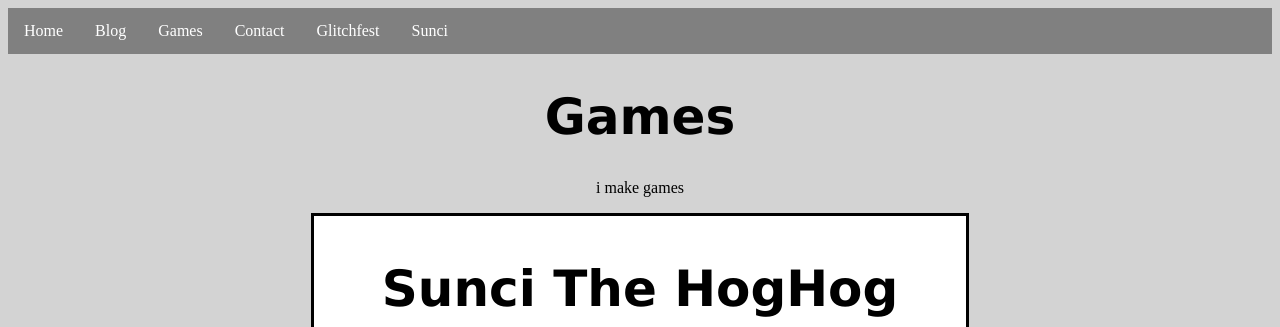
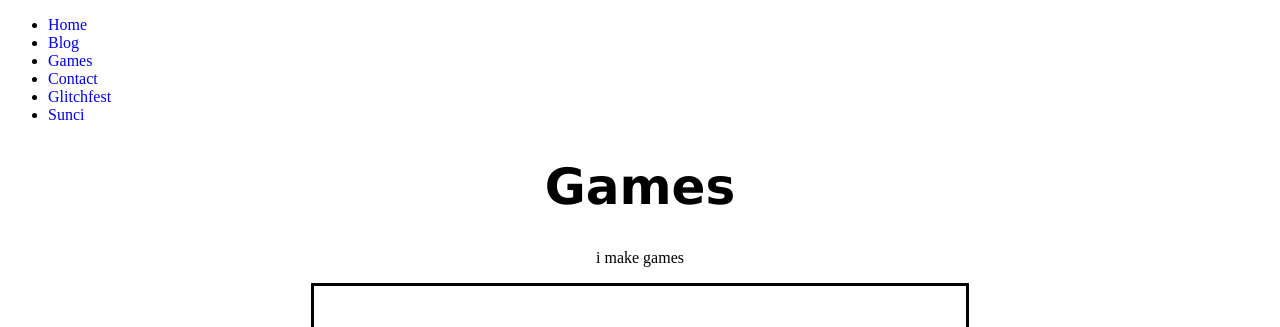
Before and after one commit to nm10923/planetnm, a plain HTML site: page games.html in a window 1280 px wide. Shown: the top 327 px of the page. Drawn offline with Linux system fonts and the light colour scheme.

Commit message:
Update games.html

```diff
--- a/games.html
+++ b/games.html
@@ -7,34 +7,6 @@
 
     </head>
     <style>
-
-                ul {
-        list-style-type: none;
-        margin: 0;
-        padding: 0;
-        overflow: hidden;
-        background-color: grey;
-        }
-        li {
-        float: left;
-        }
-        li a {
-        display: block;
-        color: white;
-        text-align: center;
-        padding: 14px 16px;
-        text-decoration: none;
-        }
-        /* Change the link color to #111 (black) on hover */
-        li a:hover {
-        background-color: #111;
-        }
-
-        body {
-
-            background-color:#d3d3d3;
-
-        }
 
          h1.title {
 
```
